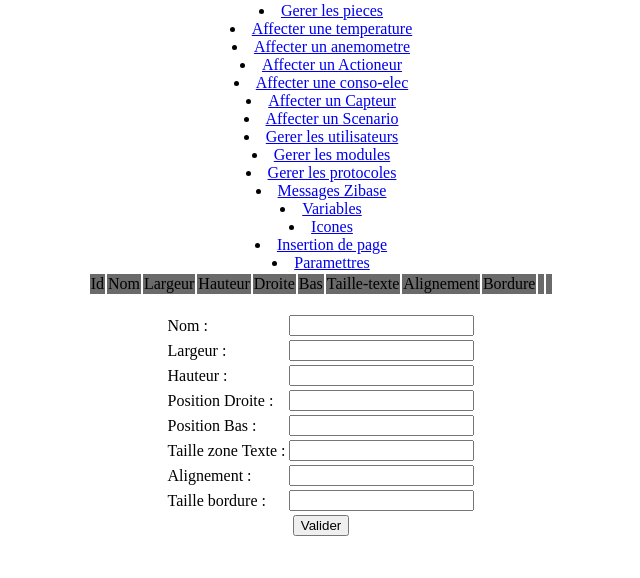
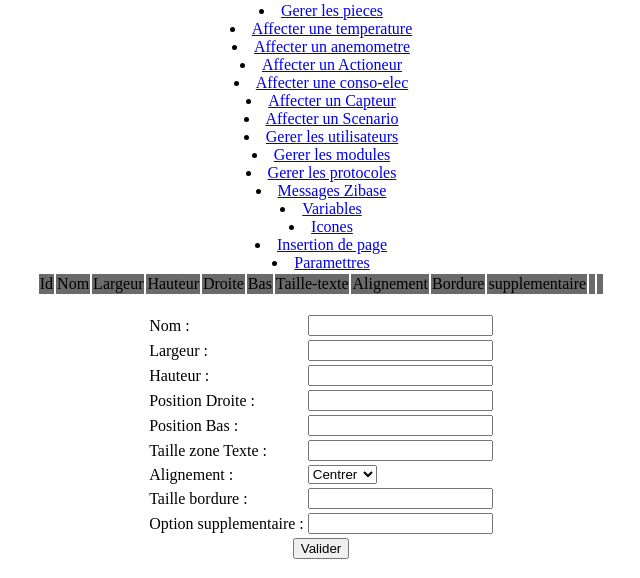
Before and after one commit to Harkanork/ZiHome, a PHP site: page /index.php?page=administration in a window 1280 px wide. Shown: the part 452-1030 px from the top of the page, without its empty margins (319-959 px from the left). Before the commit the page ends 988 px from the top, so only its background shows below. Run offline with PHP 8.4, Linux system fonts and the light colour scheme; a user stored in the database is signed in; data comes from the database, SQL or seed files in the repository; data that the repository does not hold is empty.

Commit message:
combo box alignement pieces plan

```diff
--- a/sql/update2.sql
+++ b/sql/update2.sql
@@ -27,3 +27,4 @@ INSERT INTO `paramettres` (`id`, `libelle`, `value`) VALUES
 (2, 'css', 'style');
 
 ALTER TABLE `users` ADD `css` VARCHAR( 255 ) NOT NULL ;
+ALTER TABLE `plan` ADD `supplementaire` VARCHAR( 255 ) NOT NULL ;
--- a/sql/zibase.sql
+++ b/sql/zibase.sql
@@ -95,6 +95,7 @@ CREATE TABLE IF NOT EXISTS `plan` (
   `text-align` varchar(255) NOT NULL DEFAULT 'center',
   `border` varchar(255) NOT NULL DEFAULT '2',
   `popup` text NOT NULL,
+  `supplementaire` varchar(255) NOT NULL,
   PRIMARY KEY (`id`)
 ) ENGINE=InnoDB  DEFAULT CHARSET=latin1 AUTO_INCREMENT=1 ;
 
--- a/www/pages/admin/gerer_pieces.php
+++ b/www/pages/admin/gerer_pieces.php
@@ -7,22 +7,22 @@ $query = "DELETE FROM `plan` WHERE `id` = ".$_GET['supprimer'];
 mysql_query($query, $link);
 }
 if(isset($_POST['Modifier'])){
-$query = "UPDATE plan SET `id` = '".$_POST['id']."',  `libelle` = '".$_POST['libelle']."',  `width` = '".$_POST['width']."', `height` = '".$_POST['height']."', `left` = '".$_POST['left']."', `top` = '".$_POST['top']."', `line-height` = '".$_POST['line-height']."', `text-align` = '".$_POST['text-align']."', `border` = '".$_POST['border']."' WHERE `id` = '".$_POST['idsource']."'";
+$query = "UPDATE plan SET `id` = '".$_POST['id']."',  `libelle` = '".$_POST['libelle']."',  `width` = '".$_POST['width']."', `height` = '".$_POST['height']."', `left` = '".$_POST['left']."', `top` = '".$_POST['top']."', `line-height` = '".$_POST['line-height']."', `text-align` = '".$_POST['text-align']."', `border` = '".$_POST['border']."', `supplementaire` = '".$_POST['supplementaire']."' WHERE `id` = '".$_POST['idsource']."'";
 mysql_query($query, $link);
 }
 if(isset($_POST['Valider'])) {
-$query = "INSERT INTO plan (`libelle`, `width`, `height`, `left`, `top`, `line-height`, `text-align`, `border`) VALUES ('".$_POST['libelle']."', '".$_POST['width']."', '".$_POST['height']."', '".$_POST['left']."', '".$_POST['top']."', '".$_POST['line-height']."', '".$_POST['text-align']."', '".$_POST['border']."')";
+$query = "INSERT INTO plan (`libelle`, `width`, `height`, `left`, `top`, `line-height`, `text-align`, `border`, `supplementaire`) VALUES ('".$_POST['libelle']."', '".$_POST['width']."', '".$_POST['height']."', '".$_POST['left']."', '".$_POST['top']."', '".$_POST['line-height']."', '".$_POST['text-align']."', '".$_POST['border']."', '".$_POST['supplementaire']."')";
 mysql_query($query, $link);
 }
 ?>
 <div id="action-tableau">
-<CENTER><TABLE border=0><TR class="title" bgcolor="#6a6a6a"><TD>Id</TD><TD>Nom</TD><TD>Largeur</TD><TD>Hauteur</TD><TD>Droite</TD><TD>Bas</TD><TD>Taille-texte</TD><TD>Alignement</TD><TD>Bordure</TD><TD>&nbsp;</TD><TD>&nbsp;</TD></TR>
+<CENTER><TABLE border=0><TR class="title" bgcolor="#6a6a6a"><TD>Id</TD><TD>Nom</TD><TD>Largeur</TD><TD>Hauteur</TD><TD>Droite</TD><TD>Bas</TD><TD>Taille-texte</TD><TD>Alignement</TD><TD>Bordure</TD><TD>supplementaire</TD><TD>&nbsp;</TD><TD>&nbsp;</TD></TR>
 <?
 $query = "SELECT * FROM plan";
 $req = mysql_query($query, $link) or die('Erreur SQL !<br>'.$sql.'<br>'.mysql_error());
 while ($data = mysql_fetch_assoc($req))
 {
-echo "<TR class=\"contenu\"><TD>".$data['id']."</TD><TD>".$data['libelle']."</TD><TD>".$data['width']."</TD><TD>".$data['height']."</TD><TD>".$data['left']."</TD><TD>".$data['top']."</TD><TD>".$data['line-height']."</TD><TD>".$data['text-align']."</TD><TD>".$data['border']."</TD><TD><A HREF=\"./index.php?page=administration&detail=gerer_pieces&piece=".$data['id']."\">Modifier</A></TD><TD><A HREF=\"./index.php?page=administration&detail=gerer_pieces&supprimer=".$data['id']."\">Supprimer</A></TD></TR>";
+echo "<TR class=\"contenu\"><TD>".$data['id']."</TD><TD>".$data['libelle']."</TD><TD>".$data['width']."</TD><TD>".$data['height']."</TD><TD>".$data['left']."</TD><TD>".$data['top']."</TD><TD>".$data['line-height']."</TD><TD>".$data['text-align']."</TD><TD>".$data['border']."</TD><TD>".$data['supplementaire']."</TD><TD><A HREF=\"./index.php?page=administration&detail=gerer_pieces&piece=".$data['id']."\">Modifier</A></TD><TD><A HREF=\"./index.php?page=administration&detail=gerer_pieces&supprimer=".$data['id']."\">Supprimer</A></TD></TR>";
 }
 ?>
 </TABLE></CENTER></div>
@@ -43,8 +43,15 @@ while ($data = mysql_fetch_assoc($req))
 <TR><TD>Position Droite :</TD><TD><INPUT type=text name=left value="<? echo $data['left']; ?>"></INPUT></TD></TR>
 <TR><TD>Position Bas :</TD><TD><INPUT type=text name=top value="<? echo $data['top']; ?>"></INPUT></TD></TR>
 <TR><TD>Taille zone Texte :</TD><TD><INPUT type=text name=line-height value="<? echo $data['line-height']; ?>"></INPUT></TD></TR>
-<TR><TD>Alignement :</TD><TD><INPUT type=text name=text-align value="<? echo $data['text-align']; ?>"></INPUT></TD></TR>
+<TR><TD>Alignement :</TD><TD>
+<select name=text-align>
+<option value=center<?php if($data['text-align'] == "center"){ echo " selected"; } ?>>Centrer</option>
+<option value=right<?php if($data['text-align'] == "right"){ echo " selected"; } ?>>Droite</option>
+<option value=left<?php if($data['text-align'] == "left"){ echo " selected"; } ?>>Gauche</option>
+</select>
+</TD></TR>
 <TR><TD>Taille bordure :</TD><TD><INPUT type=text name=border value="<? echo $data['border']; ?>"></INPUT></TD></TR>
+<TR><TD>Option supplementaire :</TD><TD><INPUT type=text name=supplementaire value="<? echo $data['supplementaire']; ?>"></INPUT></TD></TR>
 <INPUT type=hidden name=idsource value="<? echo $data['id']; ?>">
 <TR><TD colspan=2 align=center><INPUT type=submit name=Modifier value=Modifier></TD></TR>
 </FORM>
@@ -63,8 +70,15 @@ while ($data = mysql_fetch_assoc($req))
 <TR><TD>Position Droite :</TD><TD><INPUT type=text name=left></INPUT></TD></TR>
 <TR><TD>Position Bas :</TD><TD><INPUT type=text name=top></INPUT></TD></TR>
 <TR><TD>Taille zone Texte :</TD><TD><INPUT type=text name=line-height></INPUT></TD></TR>
-<TR><TD>Alignement :</TD><TD><INPUT type=text name=text-align></INPUT></TD></TR>
+<TR><TD>Alignement :</TD><TD>
+<select name=text-align>
+<option value=center>Centrer</option>
+<option value=right>Droite</option>
+<option value=left>Gauche</option>
+</select>
+</TD></TR>
 <TR><TD>Taille bordure :</TD><TD><INPUT type=text name=border></INPUT></TD></TR>
+<TR><TD>Option supplementaire :</TD><TD><INPUT type=text name=supplementaire></INPUT></TD></TR>
 <TR><TD colspan=2 align=center><INPUT type=submit name=Valider value=Valider></TD></TR>
 </FORM>
 </TABLE>
--- a/www/pages/plan.php
+++ b/www/pages/plan.php
@@ -34,10 +34,10 @@ $data7 = mysql_fetch_assoc($req5);
 
 if($data3 == null && ($data4 == null || (!(isset($_SESSION['auth'])))) && $data5 == null && $data7 == null) {
 ?>
-<div style="background-color: #fff;background:url(../img/plan/<? echo $data['id']; ?>.jpg);background-size:<? echo $data['width']; ?>px <? echo $data['height']; ?>px;background-repeat:no-repeat;width: <? echo $data['width']; ?>px;height: <? echo $data['height']; ?>px;top: <? echo $data['top']; ?>px;left: <? echo $data['left']; ?>px;border: solid <? echo $data['border']; ?>px #CCC;position: absolute;z-index: <? echo $data['id']; ?>;color: black;font-size: 20px;text-align: <? echo $data['text-align']; ?>;">
+<div style="background-color: #fff;background:url(../img/plan/<? echo $data['id']; ?>.jpg);background-size:<? echo $data['width']; ?>px <? echo $data['height']; ?>px;background-repeat:no-repeat;width: <? echo $data['width']; ?>px;height: <? echo $data['height']; ?>px;top: <? echo $data['top']; ?>px;left: <? echo $data['left']; ?>px;border: solid <? echo $data['border']; ?>px #CCC;position: absolute;z-index: <? echo $data['id']; ?>;color: black;font-size: 20px;text-align: <? echo $data['text-align']; ?>;<? echo $data['supplementaire']; ?>;">
 <div style="line-height: <? echo $data['line-height']; ?>px;"><? echo $data['libelle']; ?></div></div>
 <? } else { ?>
-<a href="javascript:showPopup('custom<? echo $data['id']; ?>');"><div style="background-color: #fff;background:url(../img/plan/<? echo $data['id']; ?>.jpg);background-size:<? echo $data['width']; ?>px <? echo $data['height']; ?>px;background-repeat:no-repeat;width: <? echo $data['width']; ?>px;height: <? echo $data['height']; ?>px;top: <? echo $data['top']; ?>px;left: <? echo $data['left']; ?>px;border: solid <? echo $data['border']; ?>px #CCC;position: absolute;z-index: <? echo $data['id']; ?>;color: black;font-size: 20px;text-align: <? echo $data['text-align']; ?>;">
+<a href="javascript:showPopup('custom<? echo $data['id']; ?>');"><div style="background-color: #fff;background:url(../img/plan/<? echo $data['id']; ?>.jpg);background-size:<? echo $data['width']; ?>px <? echo $data['height']; ?>px;background-repeat:no-repeat;width: <? echo $data['width']; ?>px;height: <? echo $data['height']; ?>px;top: <? echo $data['top']; ?>px;left: <? echo $data['left']; ?>px;border: solid <? echo $data['border']; ?>px #CCC;position: absolute;z-index: <? echo $data['id']; ?>;color: black;font-size: 20px;text-align: <? echo $data['text-align']; ?>;<? echo $data['supplementaire']; ?>;">
 <div style="line-height: <? echo $data['line-height']; ?>px;"><? echo $data['libelle']; ?></div>
 <?
 $query4 = "SELECT * FROM peripheriques WHERE periph = 'capteur' AND id_plan = '".$data['id']."' AND icone ='1'";
```
